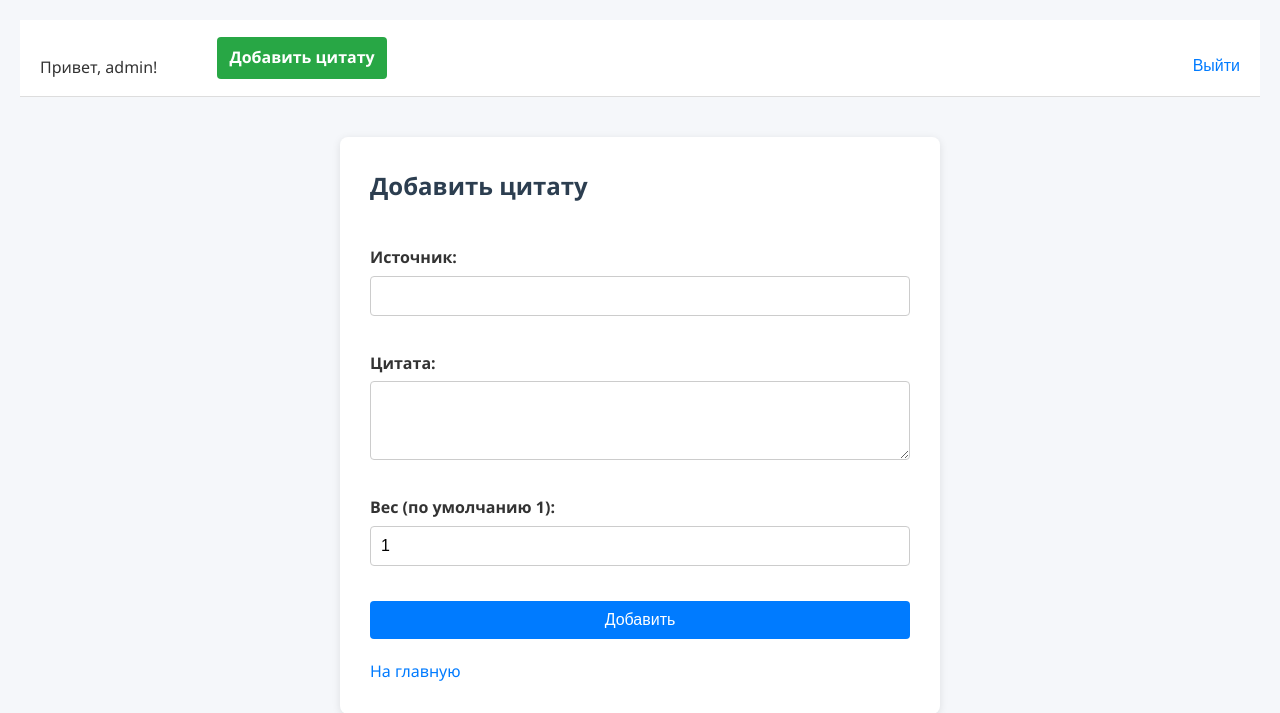
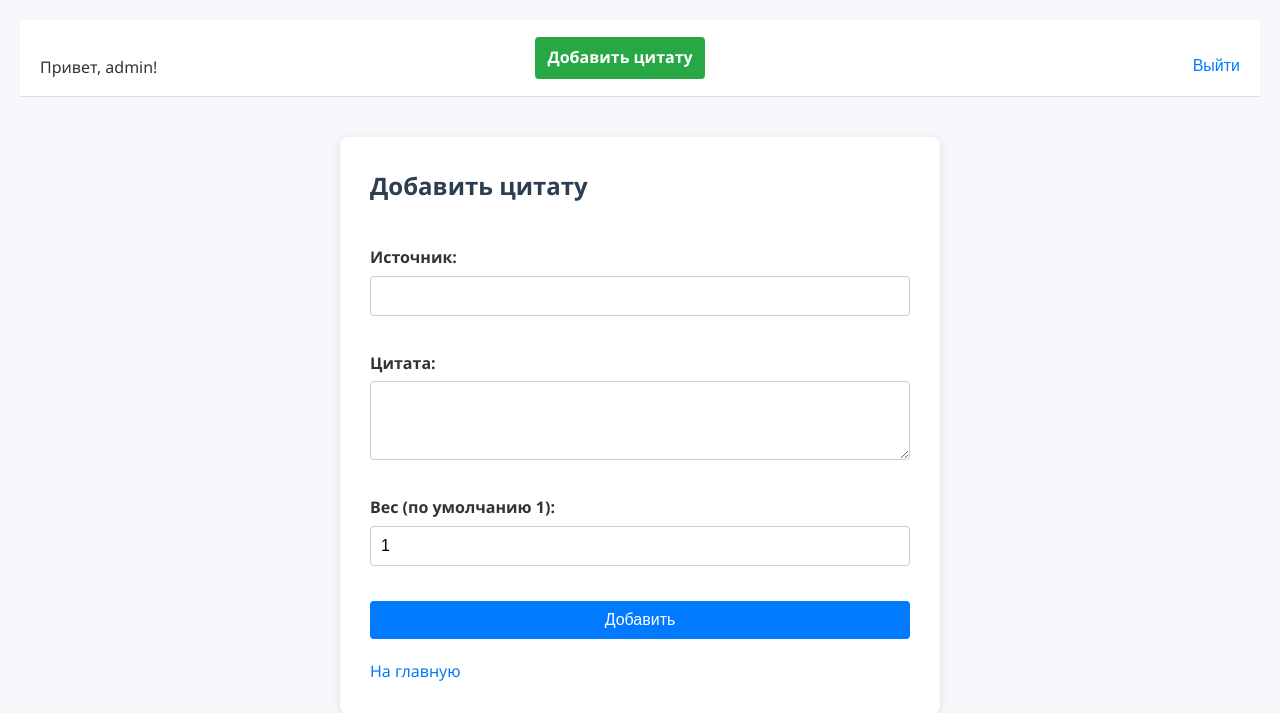
Before and after one commit to AndreyBulygin46/solution, a Django app: page /add/ in a window 1280 px wide. Shown: the top 713 px of the page. Run offline with Django 5.2, Linux system fonts and the light colour scheme; a user stored in the database is signed in.

Commit message:
готовый интерфейс

```diff
--- a/quote/app_quote/static/main.css
+++ b/quote/app_quote/static/main.css
@@ -31,14 +31,20 @@ header {
     margin-right: 20px;
 }
 
+.header-left {
+    margin-right: 0px;
+}
+
 .header-center {
-    flex: 0 0 auto;
+    flex: 100px 0 auto;
     text-align: center;
     margin: 0 20px;
+    margin-left: 100px;
+    margin-right: 250px;
 }
 
 .header-right {
-    margin-left: auto;
+    margin-left: 0px;
 }
 
 header a {
```
Also changed, not shown: quote/db.sqlite3.
